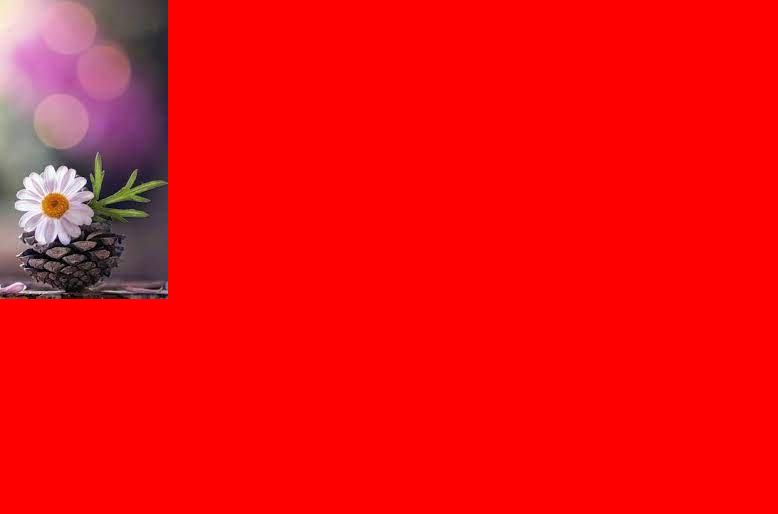
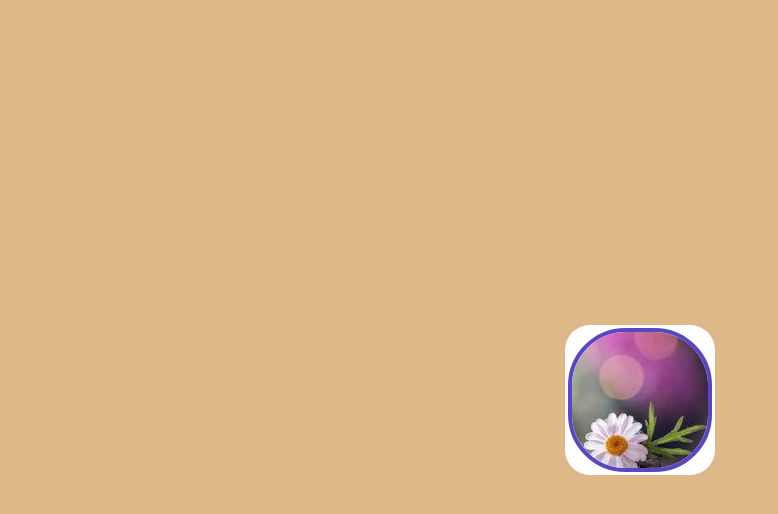
Before and after one commit to Alissy27/Carousel-training, a plain HTML site: page index.html in a window 1280 px wide. Shown: the whole page, without its empty margins (0-778 px from the left). Drawn offline with Linux system fonts and the light colour scheme.

Commit message:
something

```diff
--- a/css/index.css
+++ b/css/index.css
@@ -2,14 +2,30 @@
     margin: 0;
     padding: 0;
     box-sizing: border-box;
-background: red;
-background-color: red;
+
+
+
+}
+
+body {
+    min-height: 100vh;
+    display: flex;
+    align-items: center;
+    justify-content: center;
+    background-color: burlywood;
+}
+.card {
+    border-radius: 25px;
+    background-color: white;
 }
 
 .card__image {
     width: 150px;
     height: 150px;
     position: relative;
+    border-radius: 40%;
+    background-color: white;
+    padding: 3px;
 }
 
 .card__image .img__try {
@@ -17,4 +33,7 @@ background-color: red;
     width: 100%;
     height: 100%;
     object-fit: cover;
+    border-radius: 40%;
+    border: 4px solid #5946c7;
+
 }
--- a/index.html
+++ b/index.html
@@ -18,7 +18,7 @@
                     <div class="image__content">
                         <span class="overlay"></span>
                         <div class="card__image">
-                           <img src="img/1.jfif" alt=".">
+                           <img class="img__try" src="img/1.jfif" alt=".">
                         </div>
                     </div>
                 </div>
```
